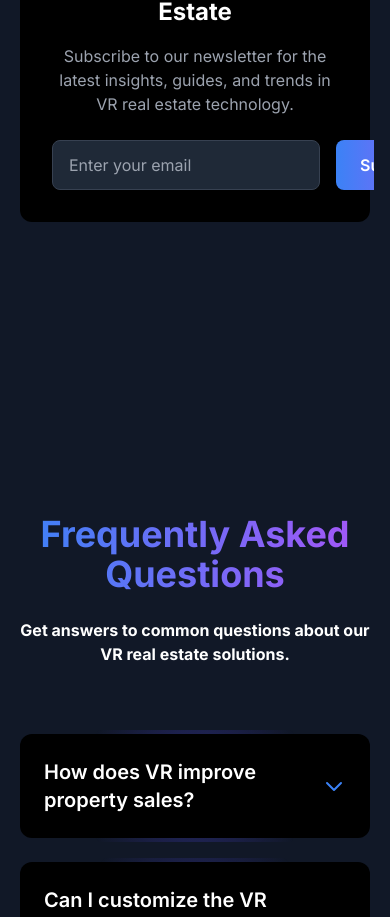
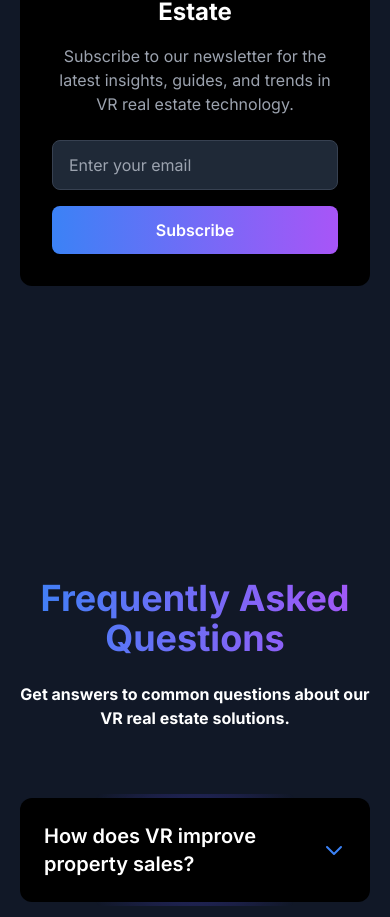
Before and after one commit to Anurag-singh-thakur/AR_Jaypee-, a Next.js app: page / in a window 390 px wide. Shown: the part 9916-10833 px from the top of the page. Built offline with nearby package versions, Linux system fonts and the light colour scheme.

Commit message:
imporve the responsiveness

```diff
--- a/components/Blog.tsx
+++ b/components/Blog.tsx
@@ -134,7 +134,7 @@ const Blog = () => {
         <p className="text-gray-400 mb-6">
           Subscribe to our newsletter for the latest insights, guides, and trends in VR real estate technology.
         </p>
-          <form className="flex gap-4 max-w-md mx-auto">
+        <form className="flex flex-col sm:flex-row gap-4 max-w-md mx-auto">
           <input
             type="email"
             placeholder="Enter your email"
@@ -143,7 +143,7 @@ const Blog = () => {
           <motion.button
             whileHover={{ scale: 1.02 }}
             whileTap={{ scale: 0.98 }}
-              className="px-6 py-3 bg-gradient-to-r from-blue-500 to-purple-500 text-white rounded-lg font-semibold"
+            className="px-6 py-3 bg-gradient-to-r from-blue-500 to-purple-500 text-white rounded-lg font-semibold sm:w-auto"
           >
             Subscribe
           </motion.button>
```
Lines whose indentation alone changed are shown as unchanged.
